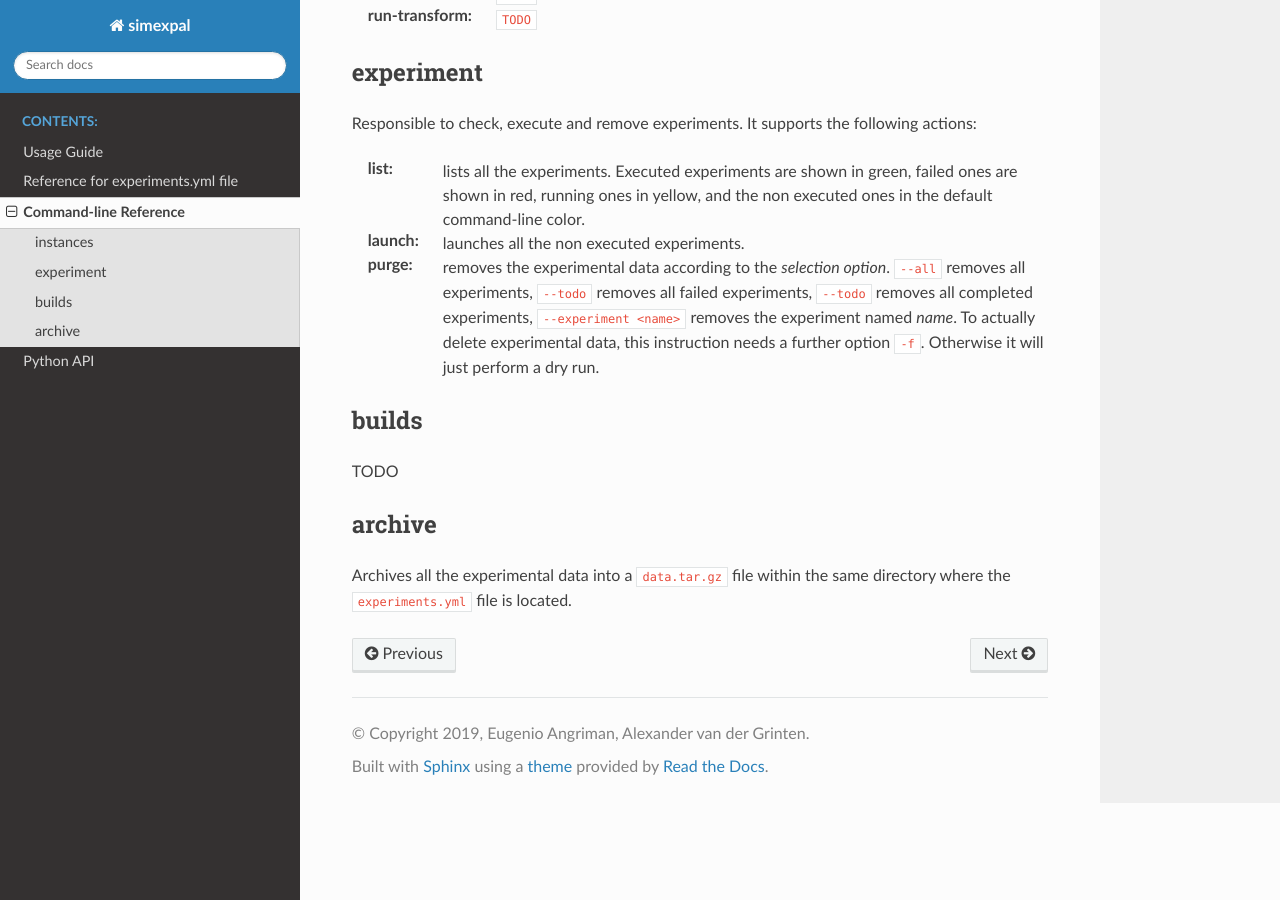
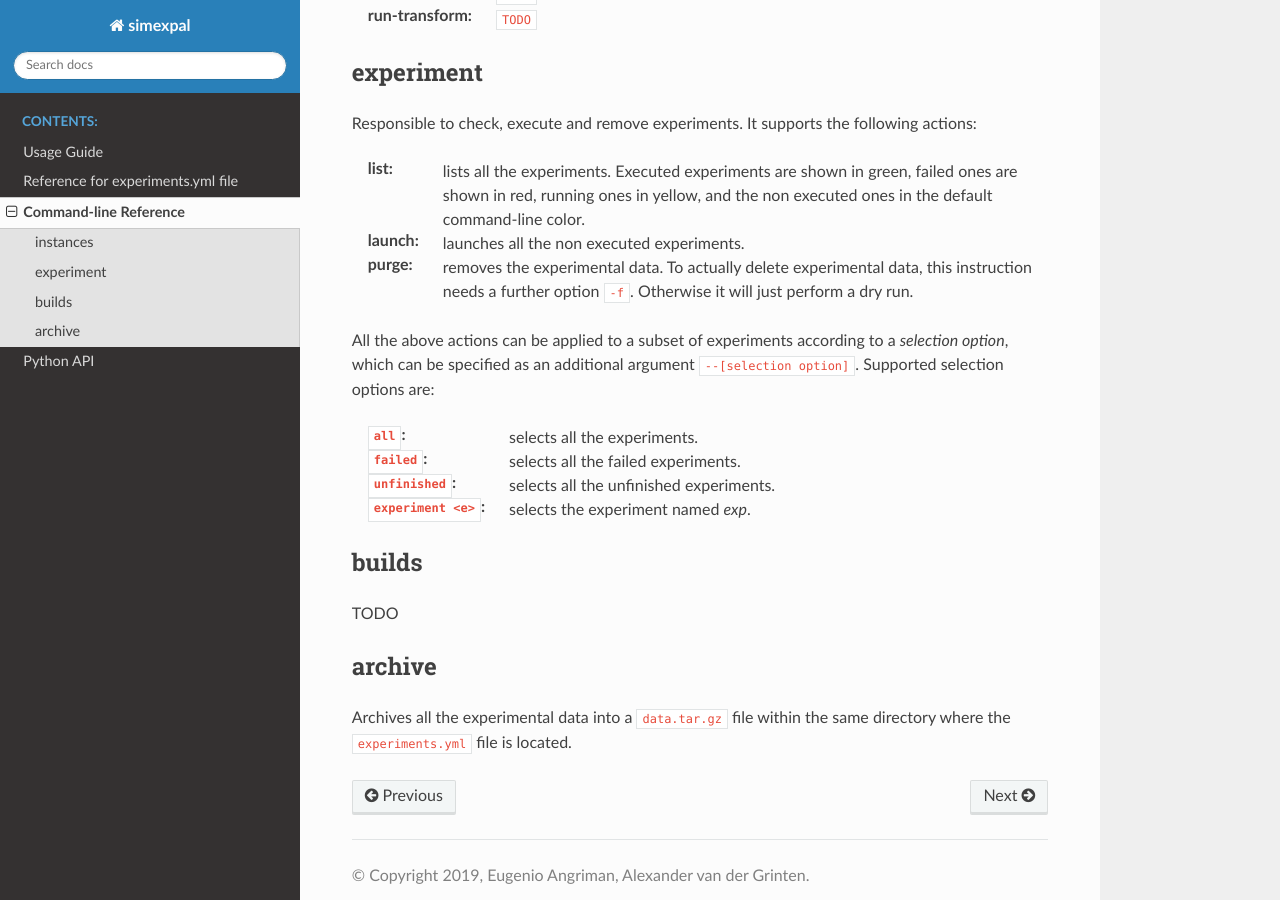
Before and after one commit to hu-macsy/simexpal, a Sphinx documentation site: the page built from docs/command_line_reference.rst, in a window 1280 px wide and 900 px high, scrolled down 590 px. Built offline with Sphinx 7.4.7 and the Read the Docs theme 2.0.0, drawn with Linux system fonts in a browser that asks for light colours.

Commit message:
Completed selection options
Signed-off-by: Eugenio Angriman <eugenio.angriman@informatik.hu-berlin.de>

```diff
--- a/docs/command_line_reference.rst
+++ b/docs/command_line_reference.rst
@@ -30,12 +30,18 @@ It supports the following actions:
    Executed experiments are shown in green, failed ones are shown in red, running ones in
    yellow, and the non executed ones in the default command-line color.
 :launch: launches all the non executed experiments.
-:purge: removes the experimental data according to the `selection option`.
-   ``--all`` removes all experiments, ``--todo`` removes all failed experiments, ``--todo``
-   removes all completed experiments, ``--experiment <name>`` removes the experiment named
-   `name`.
+:purge: removes the experimental data.
    To actually delete experimental data, this instruction needs a further option ``-f``.
    Otherwise it will just perform a dry run.
+
+All the above actions can be applied to a subset of experiments according to a `selection option`,
+which can be specified as an additional argument ``--[selection option]``.
+Supported selection options are:
+
+:``all``: selects all the experiments.
+:``failed``: selects all the failed experiments.
+:``unfinished``: selects all the unfinished experiments.
+:``experiment <e>``: selects the experiment named `exp`.
 
 builds
 ------
```
